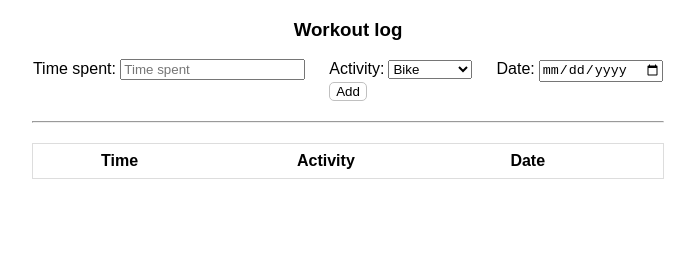
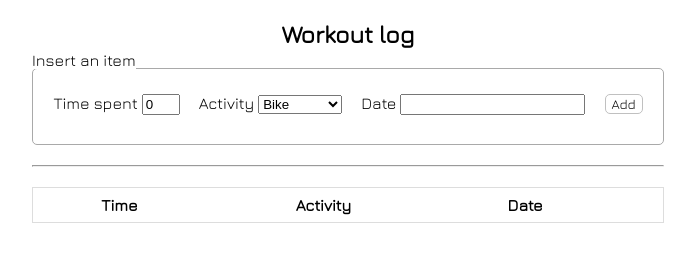
Before and after one commit to moiseshilario/Workout-log, a plain HTML site: page index.html in a window 1280 px wide. Shown: the whole page, without its empty margins (292-987 px from the left). Drawn offline with nearby package versions, Linux system fonts and the light colour scheme.

Commit message:
Change page style

```diff
--- a/css/style.css
+++ b/css/style.css
@@ -1,5 +1,5 @@
-h3, label {
-     font-family: sans-serif;
+body, button {
+    font-family: 'Jura', sans-serif;
 }
 
 hr {
@@ -7,7 +7,7 @@ hr {
 }
 
 table {
-    font-family: arial, sans-serif;
+
     border-collapse: collapse;
     border: 1px solid #dddddd;
     margin: auto;
@@ -21,6 +21,17 @@ td, th {
     padding: 8px;
 }
 
+tr:nth-child(even) {
+    background-color: #f5f5f5;
+}
+
+.box-title {
+    position: absolute;
+    top: 35px;
+
+    background-color: white;
+}
+
 .dashboard {
     width: 50%;
     margin: auto;
@@ -28,12 +39,16 @@ td, th {
 
 }
 
+.inputs {
+    border: 1px solid #a9a9a9;
+    height: 50px;
+    padding-top: 25px;
+    border-radius: 5px;
 
-tr:nth-child(even) {
-    background-color: #f5f5f5;
 }
 
 .btn-add {
+    margin-left: 15px;
     background-color: white;
     border-radius: 5px;
     border: 0.5px solid silver;
@@ -58,16 +73,27 @@ tr:nth-child(even) {
 }
 
 .label-activity, .label-date {
-    margin-left: 20px;
+    margin-left: 15px;
 }
 
-@media only screen and (max-width: 900px){
+.time-input{
+    width: 30px;
+}
+
+@media only screen and (max-width: 1100px) and (min-width: 750px){
 
     .dashboard {
-        width: 100%;
+        width: 75%;
     }
 
     hr, table{
         width: 75%;
     }
 }
+
+@media only screen and (max-width: 749px){
+
+    .dashboard, hr, table{
+        width: 90%;
+    }
+}
--- a/index.html
+++ b/index.html
@@ -5,27 +5,29 @@
     <title></title>
     <meta charset="UTF-8">
     <meta name="viewport" content="width=device-width, initial-scale=1">
+    <link href="https://fonts.googleapis.com/css?family=Concert+One|Jura" rel="stylesheet">
     <link href="css/style.css" rel="stylesheet">
 </head>
 
 <body>
     <div class="dashboard">
-        <h3>Workout log</h3>
+        <h2>Workout log</h2>
 
+        <p class="box-title">Insert an item</p>
         <div class="inputs">
             <form id="frm" method="post">
-                <label for="time">Time spent: </label>
-                <input type="number" name="time" value="" placeholder="Time spent" min="1" id="time" required>
+                <label for="time">Time spent </label>
+                <input type="number" name="time" value="0" min="1" id="time" class="time-input" required>
 
-                <label for="activity" class="label-activity">Activity:</label>
+                <label for="activity" class="label-activity">Activity</label>
                 <select name="activity">
                     <option value="Bike">Bike</option>
                     <option value="Run">Run</option>
                     <option value="Swimming">Swimming</option>
                  </select>
 
-                <label for="datepicker" class="label-date">Date:</label>
-                <input type="date" name="datepicker" value="" id="datepicker" required>
+                <label for="datepicker" class="label-date">Date</label>
+                <input type="datetime" name="datepicker" value="" id="datepicker" required>
 
                 <button name="addBtn" class="btn-add" id="addBtn">Add</button>
             </form>
--- a/js/app.js
+++ b/js/app.js
@@ -45,7 +45,7 @@
     }
 
     function deleteWorkout(event) {
-        console.log(event);
+
         let i = event.target.closest("tr").rowIndex;
         document.getElementById("workoutTable").deleteRow(i);
         subtractHours(event.target.timeToDelete);
```
